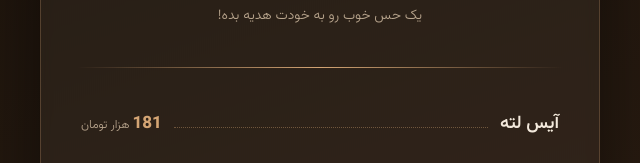
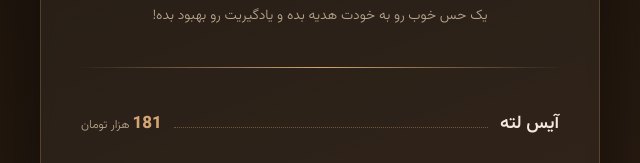
Before and after one commit to erfan-e12/samar-cafe, a plain HTML site: page index.html in a window 1280 px wide. Shown: the part 198-361 px from the top of the page, 320-960 px from the left. Drawn offline with Linux system fonts and the light colour scheme.

Commit message:
Update index.html
change brand voice... .

```diff
--- a/index.html
+++ b/index.html
@@ -81,7 +81,7 @@
     <header>
       <div class="logo">☕</div>
       <h1>منوی کافه</h1>
-      <p class="tagline">یک حس خوب رو به خودت هدیه بده!</p>
+      <p class="tagline">یک حس خوب رو به خودت هدیه بده و یادگیریت رو بهبود بده!</p>
     </header>
     <div class="divider"></div>
     <ul class="menu-list">
```
